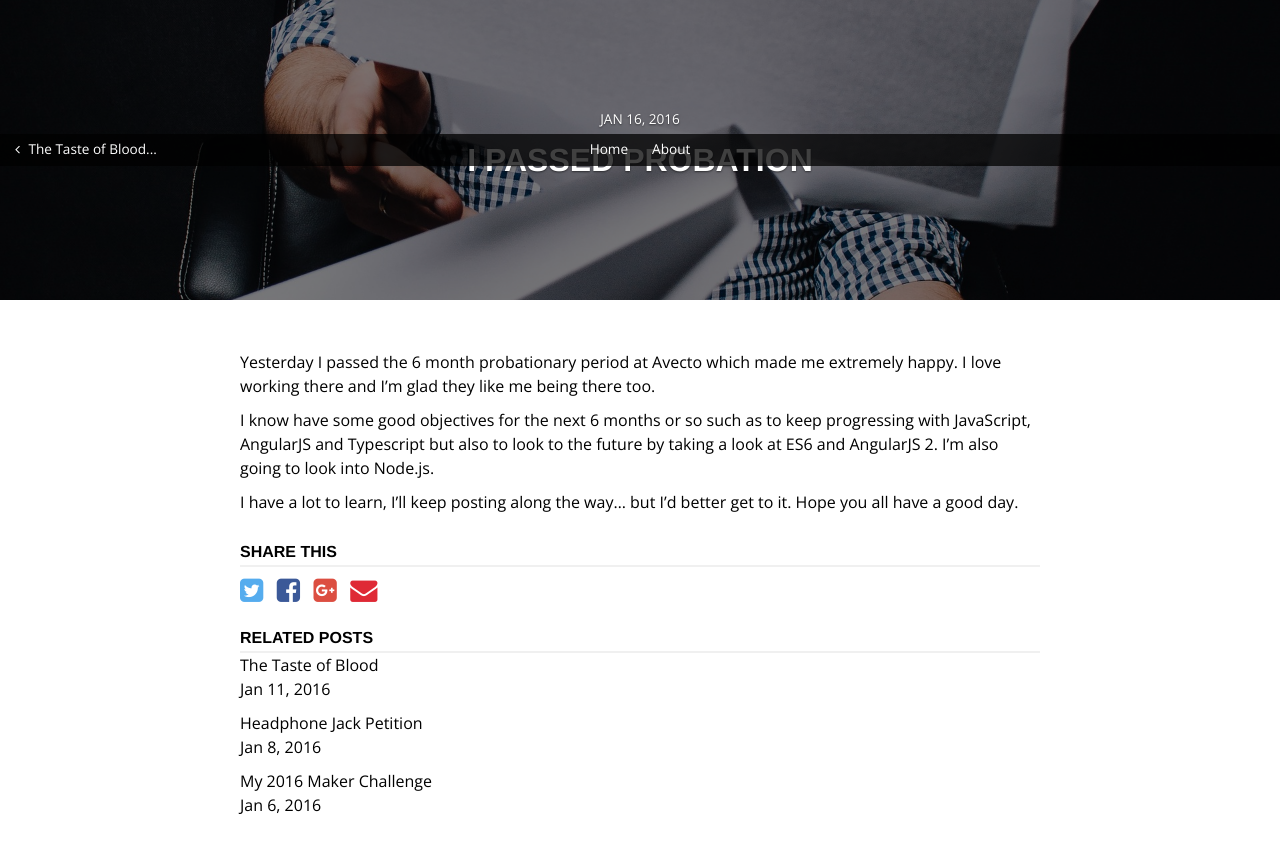
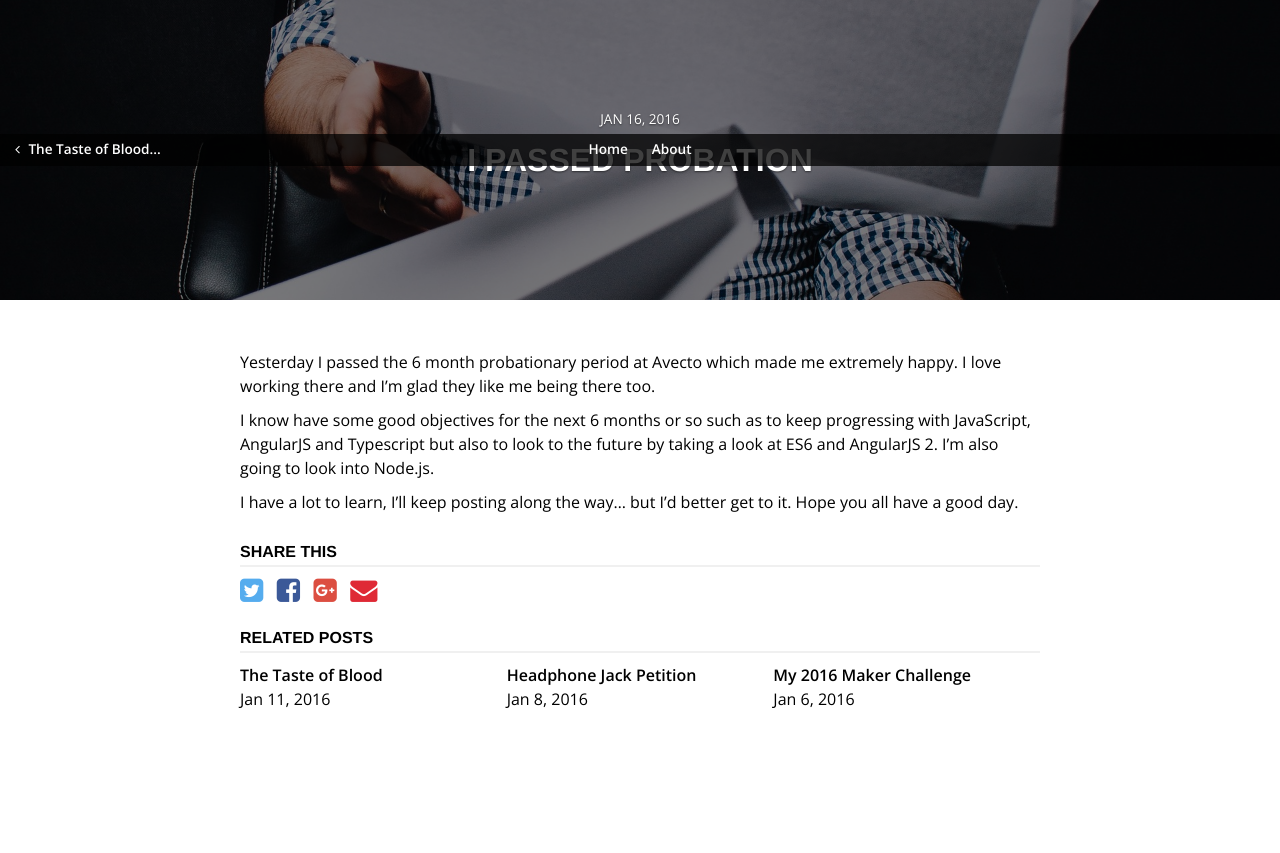
Before and after one commit to gethinoakes/gethinoakes.github.io, a Jekyll site: the page built from _posts/2016-01-16-i-passed-probation.md, in a window 1280 px wide. Shown: the top 853 px of the page. Built offline with Jekyll 4.4.1, drawn with Linux system fonts in a browser that asks for light colours; nearby versions of some CDN libraries; comment, search, counter and statistics services are not loaded.

Commit message:
related posts section

```diff
--- a/_includes/related_posts.html
+++ b/_includes/related_posts.html
@@ -1,10 +1,12 @@
 <section class="post_section">
 	<h4 class="header">Related Posts</h4>
-	{% for post in site.related_posts limit: 3 %}
 	<div class="related_posts">
-		<a href="{{ post.url }}">{{ post.title }}</a>
-		<p class="meta">{{ post.date | date: "%b %-d, %Y" }}</p>
-	<!-- 	<p class="related_post tags">{{ post.tags }}</p> -->
+		{% for post in site.related_posts limit: 3 %}
+		<div>
+			<a href="{{ post.url }}">{{ post.title }}</a>
+			<p class="meta">{{ post.date | date: "%b %-d, %Y" }}</p>
+		<!-- 	<p class="related_post tags">{{ post.tags }}</p> -->
+		</div>
+		{% endfor %}
 	</div>
-	{% endfor %}
 </section>
--- a/css/main.scss
+++ b/css/main.scss
@@ -59,6 +59,11 @@ p, ul, a, time {
 a {
 	border-bottom: 2px solid transparent;
     transition: 0.5s ease;
+    font-weight: 600;
+
+    &:hover {
+    	opacity: 0.75;
+    }
 }
 
 .emoji {
@@ -340,8 +345,11 @@ full post
 		border-bottom: 2px solid #f0f0f0;
 	}
 
+	.social, .related_posts {
+		padding: $spacing / 3 0 0 0;
+	}
+
 	.social {
-		padding: $spacing / 3 0 0 0;
 		font-size: $body_font-size * 0.85;
 
 		a {
@@ -371,4 +379,12 @@ full post
 		}
 	}
 
+	.related_posts {
+		display: flex;
+		flex-direction: row;
+
+		div {
+			flex-basis: percentage(100/3);
+		}
+	}
 }
```
